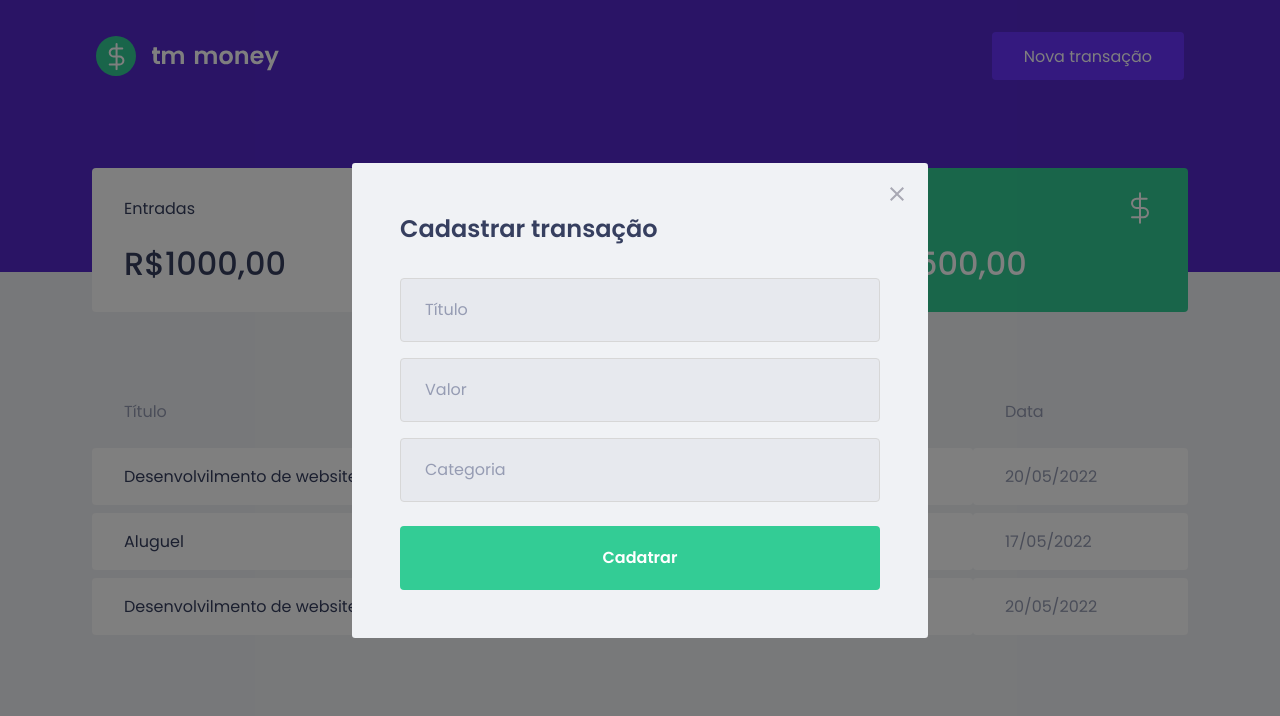
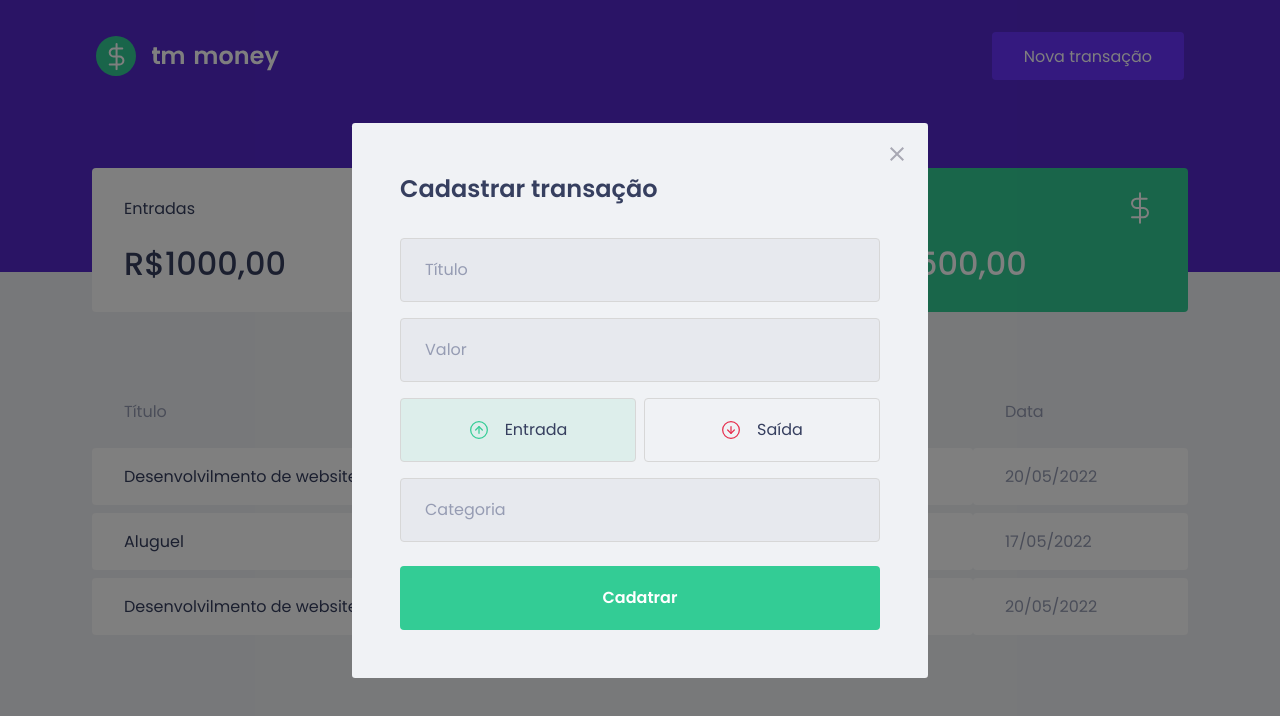
Before and after one commit to vargastm/tm-money, a React (Create React App) app: page / in a window 1280 px wide. Both pictures are taken after a click on the button "Nova transação". Shown: the top 716 px of the page. Built offline with nearby package versions, Linux system fonts and the light colour scheme; no server answers; what miragejs would draw is missing.

Commit message:
Created buttons of transaction modal

```diff
--- a/package.json
+++ b/package.json
@@ -5,6 +5,7 @@
   "dependencies": {
     "axios": "^0.27.2",
     "miragejs": "^0.1.44",
+    "polished": "^4.2.2",
     "react": "^18.1.0",
     "react-dom": "^18.1.0",
     "react-modal": "^3.15.1",
--- a/src/components/NewTransactionModal/index.tsx
+++ b/src/components/NewTransactionModal/index.tsx
@@ -1,6 +1,9 @@
 import Modal from 'react-modal'
+import incomeImg from '../../assets/income.svg'
+import outcomeImg from '../../assets/outcome.svg'
 import closeImg from '../../assets/close.svg'
-import { Container } from './styles'
+import { Container, RadioBox, TransactionTypeContainer } from './styles'
+import { useState } from 'react'
 
 interface NewTransactionModalProps {
   isOpen: boolean
@@ -8,6 +11,8 @@
 }
 
 export function NewTransactionModal({ isOpen, onRequestClose }: NewTransactionModalProps) {
+  const [type, setType] = useState('deposit')
+
   return (
     <Modal
     isOpen={isOpen}
@@ -36,6 +41,28 @@
           placeholder="Valor"
         />
 
+        <TransactionTypeContainer>
+          <RadioBox
+            type="button"
+            onClick={() => { setType('deposit')}}
+            isActive={type === 'deposit'}
+            activeColor="green"
+          >
+            <img src={incomeImg} alt="Entrada" />
+            <span>Entrada</span>
+          </RadioBox>
+
+          <RadioBox
+            type="button"
+            onClick={() => { setType('withdraw')}}
+            isActive={ type === 'withdraw'}
+            activeColor="red"
+          >
+            <img src={outcomeImg} alt="Saída" />
+            <span>Saída</span>
+          </RadioBox>
+        </TransactionTypeContainer>
+
         <input
           type="text"
           placeholder="Categoria"
--- a/src/components/NewTransactionModal/styles.ts
+++ b/src/components/NewTransactionModal/styles.ts
@@ -1,3 +1,4 @@
+import { darken, transparentize } from 'polished'
 import styled from 'styled-components'
 
 export const Container = styled.form`
@@ -44,3 +45,52 @@
     }
   }
 `
+
+export const TransactionTypeContainer = styled.div`
+  margin: 1rem 0;
+  display: grid;
+  grid-template-columns: 1fr 1fr;
+  gap: 0.5rem;
+`
+
+interface RadioBoxProps {
+  isActive: boolean
+  activeColor: 'green' | 'red'
+}
+
+const colors = {
+  green: '#33CC95',
+  red: '#E52E4D'
+}
+
+export const RadioBox = styled.button<RadioBoxProps>`
+  height: 4rem;
+  border: 1px solid #D7D7D7;
+  border-radius: 0.25rem;
+
+  background: ${(props) => props.isActive
+    ? transparentize(0.9, colors[props.activeColor])
+    : 'transparent'
+  };
+
+  display: flex;
+  align-items: center;
+  justify-content: center;
+  transition: border-color 0.2s;
+
+  &:hover {
+    border-color: ${darken(0.1, '#D7D7D7')};
+  }
+
+  img {
+    width: 20px;
+    height: 20px;
+  }
+
+  span {
+    display: inline-block;
+    margin-left: 1rem;
+    font-size: 1rem;
+    color: var(--text-title);
+  }
+`
```
Also changed, not shown: 1 other file (tests, documents, lock files or other folders).
